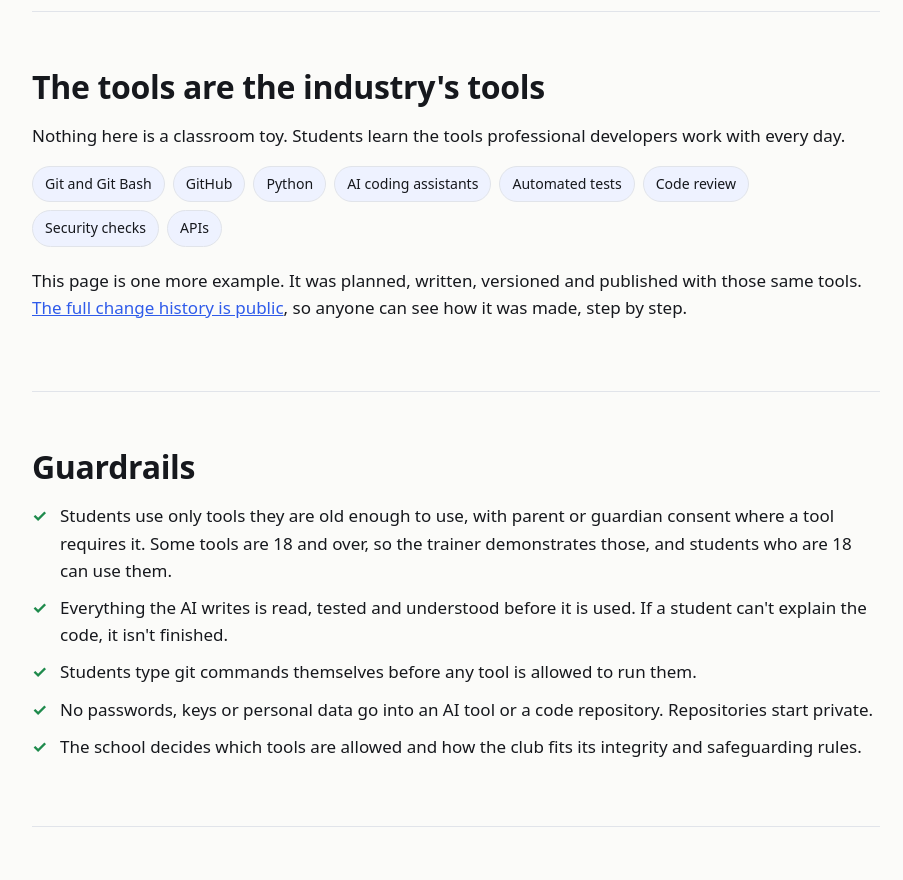
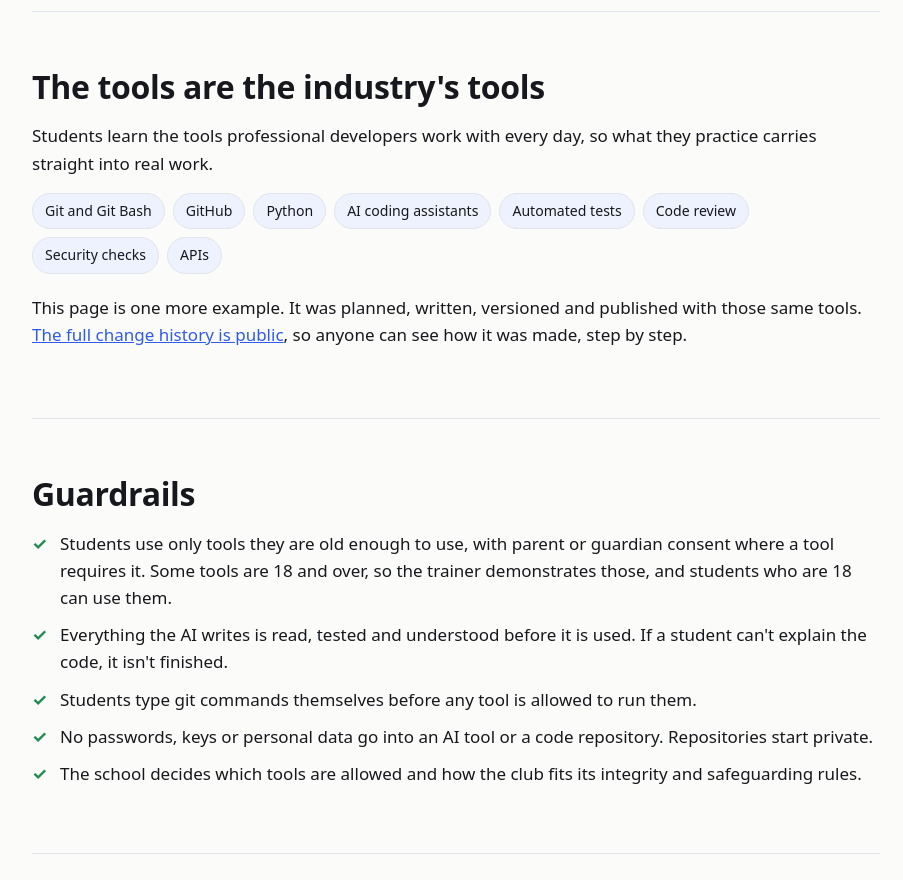
Before and after one commit to empty214/ai-pitch, a plain HTML site: page index.html in a window 1280 px wide. Shown: the part 4500-5380 px from the top of the page, without its empty margins (184-1087 px from the left). Drawn offline with Linux system fonts and the light colour scheme.

Commit message:
Reword industry tools line
Co-Authored-By: Claude Sonnet 5.5 <noreply@anthropic.com>

```diff
--- a/index.html
+++ b/index.html
@@ -158,7 +158,7 @@ footer { padding: 32px 0 56px; border-top: 1px solid var(--line); color: var(--m
 
 <section>
   <h2 class="reveal">The tools are the industry's tools</h2>
-  <p class="reveal">Nothing here is a classroom toy. Students learn the tools professional developers work with every day.</p>
+  <p class="reveal">Students learn the tools professional developers work with every day, so what they practice carries straight into real work.</p>
   <div class="pill-row reveal">
     <span class="pill">Git and Git Bash</span><span class="pill">GitHub</span><span class="pill">Python</span><span class="pill">AI coding assistants</span>
     <span class="pill">Automated tests</span><span class="pill">Code review</span><span class="pill">Security checks</span><span class="pill">APIs</span>
```
